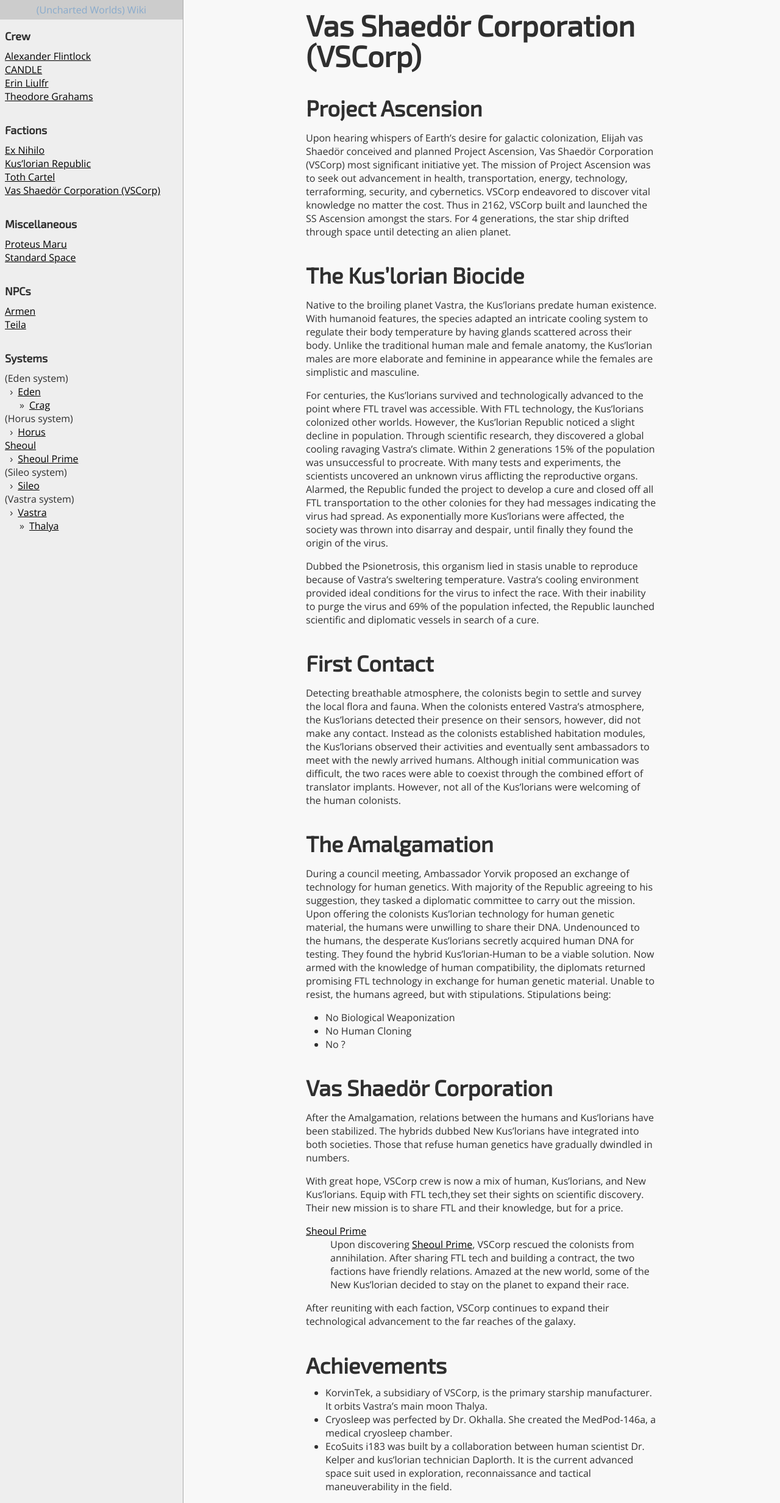
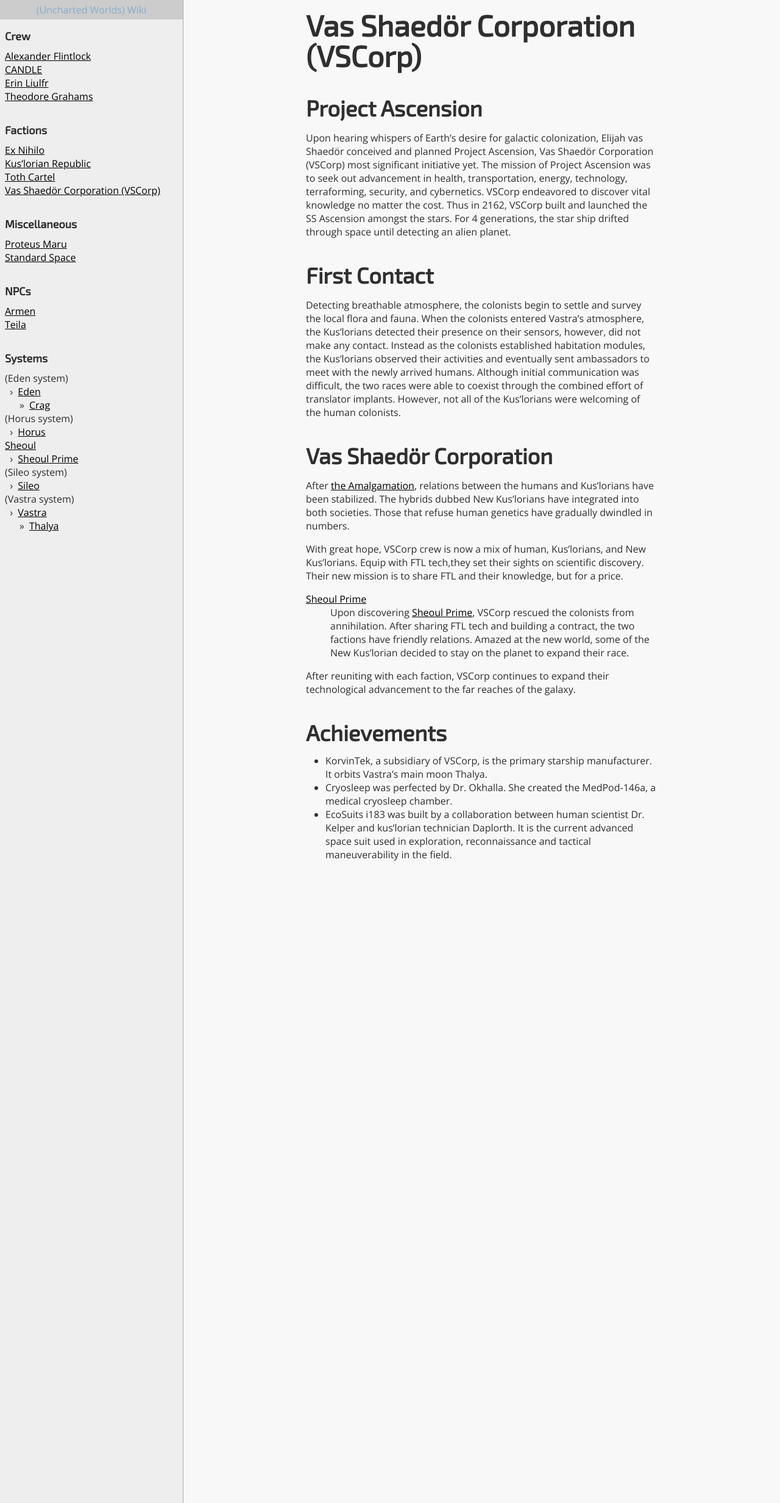
Before and after one commit to rolentle/uw-wiki, a Jekyll site: the page built from vscorp.md, in a window 1280 px wide. Shown: the whole page at 61% size. Built offline with Jekyll 4.4.1, drawn with Linux system fonts in a browser that asks for light colours.

Commit message:
Fill out content

```diff
--- a/vscorp.md
+++ b/vscorp.md
@@ -7,29 +7,13 @@ title: Vas Shaedör Corporation (VSCorp)
 
 Upon hearing whispers of Earth's desire for galactic colonization, Elijah vas Shaedör conceived and planned Project Ascension, Vas Shaedör Corporation (VSCorp) most significant initiative yet. The mission of Project Ascension was to seek out advancement in health, transportation, energy, technology, terraforming, security, and cybernetics. VSCorp endeavored to discover vital knowledge no matter the cost. Thus in 2162, VSCorp built and launched the SS Ascension amongst the stars. For 4 generations, the star ship drifted through space until detecting an alien planet.
 
-## The Kus'lorian Biocide
-
-Native to the broiling planet Vastra, the Kus'lorians predate human existence. With humanoid features, the species adapted an intricate cooling system to regulate their body temperature by having glands scattered across their body. Unlike the traditional human male and female anatomy, the Kus'lorian males are more elaborate and feminine in appearance while the females are simplistic and masculine.
-
-For centuries, the Kus’lorians survived and technologically advanced to the point where FTL travel was accessible. With FTL technology, the Kus'lorians colonized other worlds. However, the Kus’lorian Republic noticed a slight decline in population. Through scientific research, they discovered a global cooling ravaging Vastra’s climate. Within 2 generations 15% of the population was unsuccessful to procreate. With many tests and experiments, the scientists uncovered an unknown virus afflicting the reproductive organs. Alarmed, the Republic funded the project to develop a cure and closed off all FTL transportation to the other colonies for they had messages indicating the virus had spread. As exponentially more Kus’lorians were affected, the society was thrown into disarray and despair, until finally they found the origin of the virus.
-
-Dubbed the Psionetrosis, this organism lied in stasis unable to reproduce because of Vastra’s sweltering temperature. Vastra’s cooling environment provided ideal conditions for the virus to infect the race. With their inability to purge the virus and 69% of the population infected, the Republic launched scientific and diplomatic vessels in search of a cure.
-
 ## First Contact
 
 Detecting breathable atmosphere, the colonists begin to settle and survey the local flora and fauna. When the colonists entered Vastra's atmosphere, the Kus'lorians detected their presence on their sensors, however, did not make any contact. Instead as the colonists established habitation modules, the Kus’lorians observed their activities and eventually sent ambassadors to meet with the newly arrived humans. Although initial communication was difficult, the two races were able to coexist through the combined effort of translator implants. However, not all of the Kus’lorians were welcoming of the human colonists.
 
-## The Amalgamation
-
-During a council meeting, Ambassador Yorvik proposed an exchange of technology for human genetics. With majority of the Republic agreeing to his suggestion, they tasked a diplomatic committee to carry out the mission. Upon offering the colonists Kus’lorian technology for human genetic material, the humans were unwilling to share their DNA. Undenounced to the humans, the desperate Kus’lorians secretly acquired human DNA for testing. They found the hybrid Kus’lorian-Human to be a viable solution. Now armed with the knowledge of human compatibility, the diplomats returned promising FTL technology in exchange for human genetic material. Unable to resist, the humans agreed, but with stipulations. Stipulations being:
-
-* No Biological Weaponization
-* No Human Cloning
-* No ?
-
 ## Vas Shaedör Corporation
 
-After the Amalgamation, relations between the humans and Kus’lorians have been stabilized. The hybrids dubbed New Kus’lorians have integrated into both societies. Those that refuse human genetics have gradually dwindled in numbers.
+After [the Amalgamation](kuslorian-republic#the-amalgamation), relations between the humans and Kus’lorians have been stabilized. The hybrids dubbed New Kus’lorians have integrated into both societies. Those that refuse human genetics have gradually dwindled in numbers.
 
 With great hope, VSCorp crew is now a mix of human, Kus’lorians, and New Kus’lorians. Equip with FTL tech,they set their sights on scientific discovery. Their new mission is to share FTL and their knowledge, but for a price.
 
```
Also changed, not shown: eden.md (+6 -0 lines), faster-than-light.md (added, +12 -0 lines), kuslorian-republic.md (+15 -0 lines), vastra.md (+1 -1 lines).
